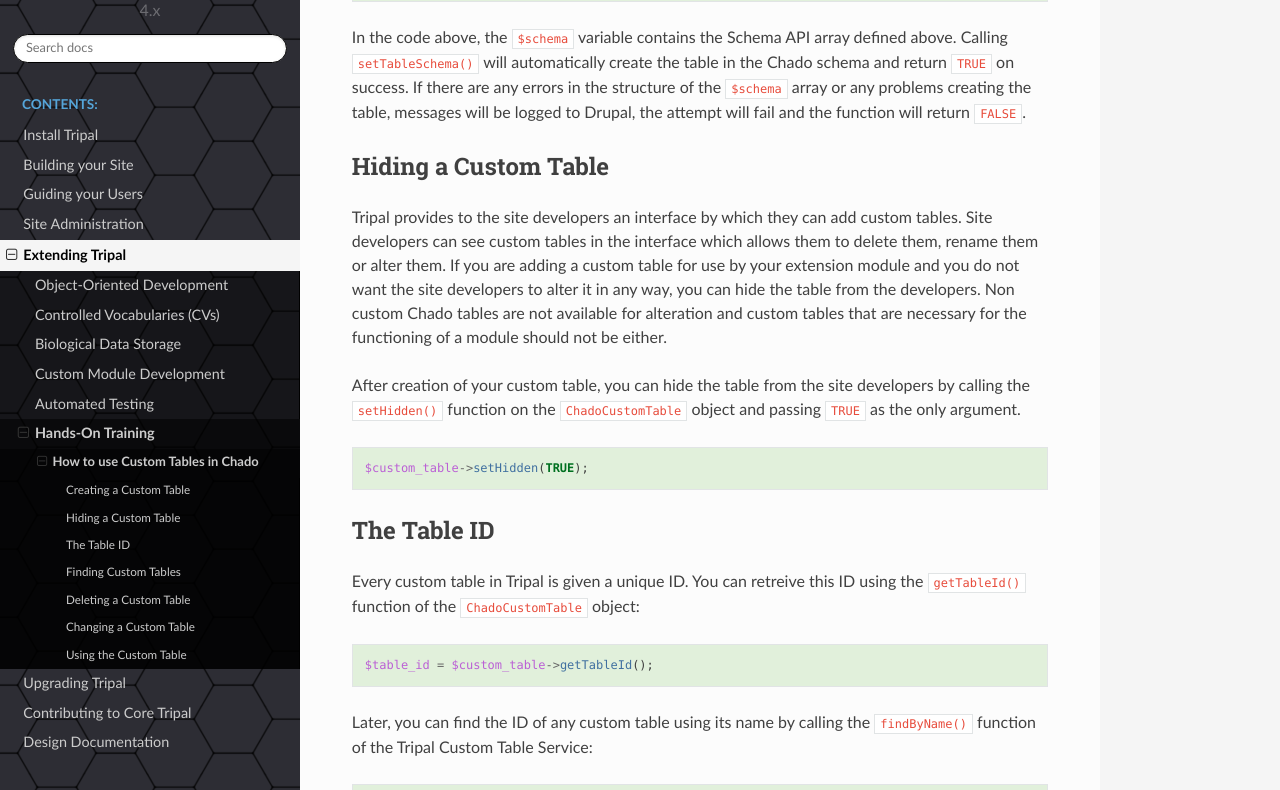
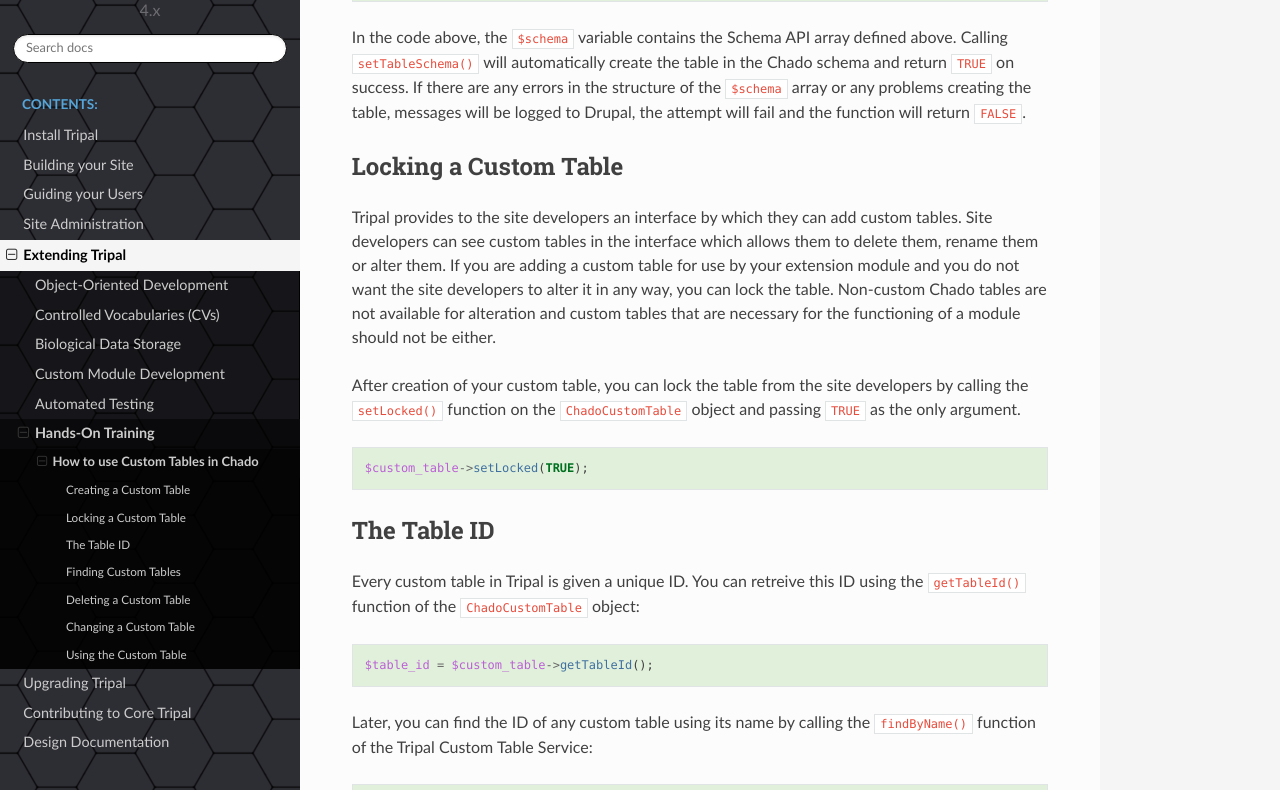
Before and after one commit to tripal/tripal_doc, a Sphinx documentation site: the page built from docs/dev_guide/lessons/custom_tables.rst, in a window 1280 px wide and 900 px high, scrolled down 1999 px, cut to the strip 110-900 px from the top of the window. Built offline with Sphinx 7.4.7 and the Read the Docs theme 2.0.0, drawn with Linux system fonts in a browser that asks for light colours.

Commit message:
custom tables locked not hidden per https://github.com/tripal/tripal/issues/1779

```diff
--- a/docs/dev_guide/lessons/custom_tables.rst
+++ b/docs/dev_guide/lessons/custom_tables.rst
@@ -79,15 +79,15 @@
 
 In the code above, the ``$schema`` variable contains the Schema API array defined above. Calling ``setTableSchema()`` will automatically create the table in the Chado schema and return ``TRUE`` on success.  If there are any errors in the structure of the ``$schema`` array or any problems creating the table, messages will be logged to Drupal, the attempt will fail and the function will return ``FALSE``.
 
-Hiding a Custom Table
+Locking a Custom Table
 ---------------------
-Tripal provides to the site developers an interface by which they can add custom tables. Site developers can see custom tables in the interface which allows them to delete them, rename them or alter them.  If you are adding a custom table for use by your extension module and you do not want the site developers to alter it in any way, you can hide the table from the developers.  Non custom Chado tables are not available for alteration and custom tables that are necessary for the functioning of a module should not be either.
+Tripal provides to the site developers an interface by which they can add custom tables. Site developers can see custom tables in the interface which allows them to delete them, rename them or alter them.  If you are adding a custom table for use by your extension module and you do not want the site developers to alter it in any way, you can lock the table.  Non-custom Chado tables are not available for alteration and custom tables that are necessary for the functioning of a module should not be either.
 
-After creation of your custom table, you can hide the table from the site developers by calling the ``setHidden()`` function on the ``ChadoCustomTable`` object and passing ``TRUE`` as the only argument.
+After creation of your custom table, you can lock the table from the site developers by calling the ``setLocked()`` function on the ``ChadoCustomTable`` object and passing ``TRUE`` as the only argument.
 
 .. code-block:: php
 
-    $custom_table->setHidden(TRUE);
+    $custom_table->setLocked(TRUE);
 
 The Table ID
 ------------
```
